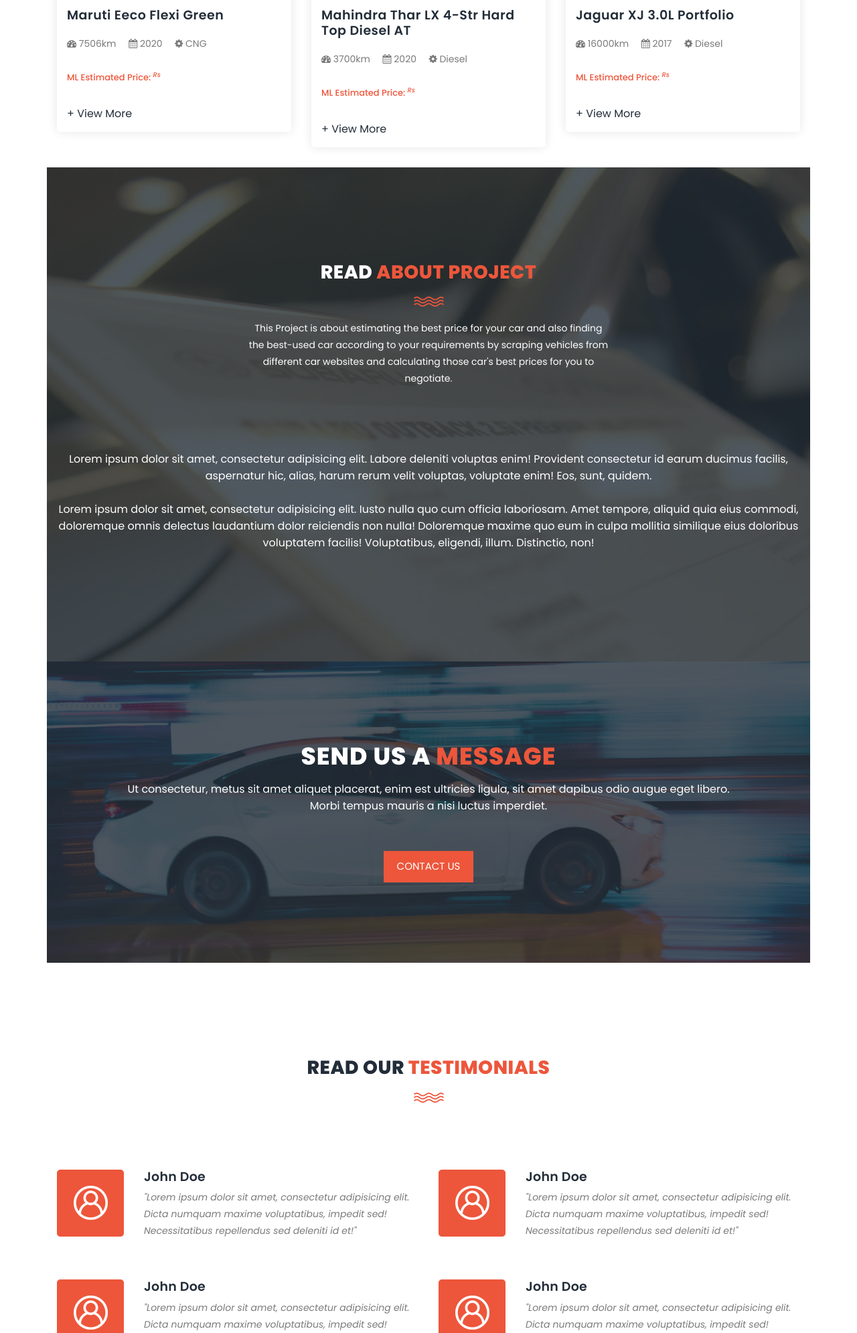
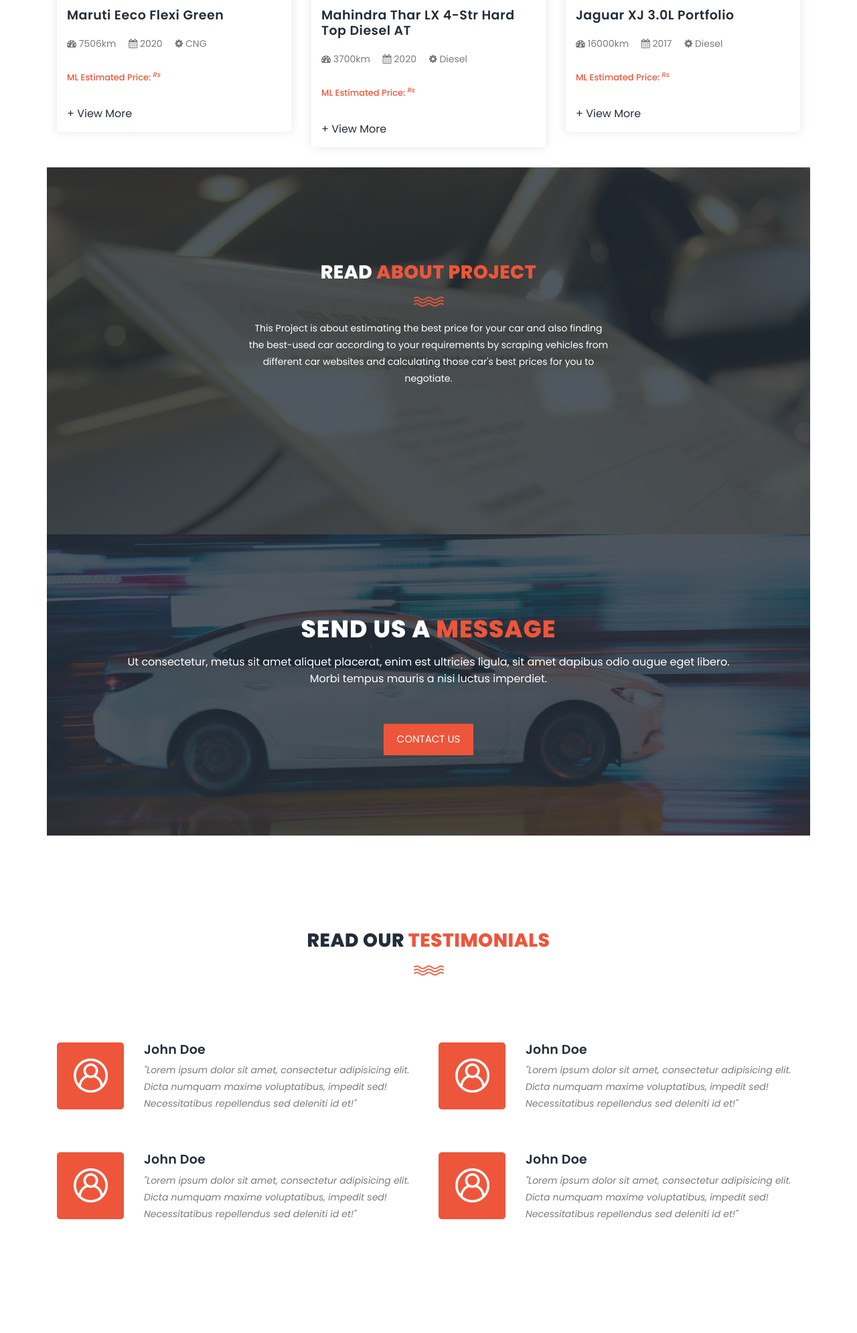
Before and after one commit to Aamir2709/BestBuyCars, a Flask app: page / in a window 1280 px wide. Shown: the part 1413-3404 px from the top of the page at 67% size. Run offline with Flask 2, Linux system fonts and the light colour scheme; parts of the project's set-up code (start-up, migrations or seed data) failed here and were passed over; some libraries are stand-ins or nearby versions.

Commit message:
add pkl file

```diff
--- /dev/null
+++ b/tempCodeRunnerFile.py
@@ -0,0 +1 @@
+model=pickle.load(open('RandomForestModel.pkl','rb'))
--- a/template/index.html
+++ b/template/index.html
@@ -206,9 +206,7 @@
             <div class="row">
                 <div class="col-lg-12">
                     <div class="cta-content text-center">
-                        <p>Lorem ipsum dolor sit amet, consectetur adipisicing elit. Labore deleniti voluptas enim! Provident consectetur id earum ducimus facilis, aspernatur hic, alias, harum rerum velit voluptas, voluptate enim! Eos, sunt, quidem.</p>
 
-                        <p>Lorem ipsum dolor sit amet, consectetur adipisicing elit. Iusto nulla quo cum officia laboriosam. Amet tempore, aliquid quia eius commodi, doloremque omnis delectus laudantium dolor reiciendis non nulla! Doloremque maxime quo eum in culpa mollitia similique eius doloribus voluptatem facilis! Voluptatibus, eligendi, illum. Distinctio, non!</p>
                     </div>
                 </div>
             </div>
```
Also changed, not shown: 2 other files.
